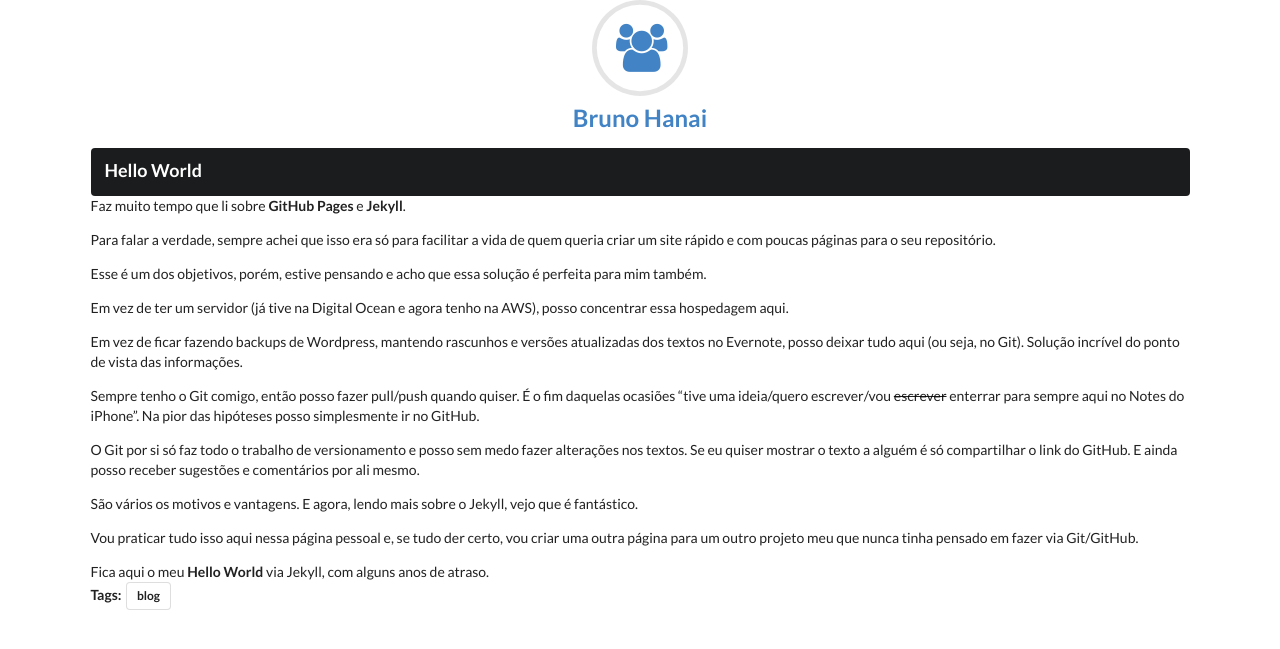
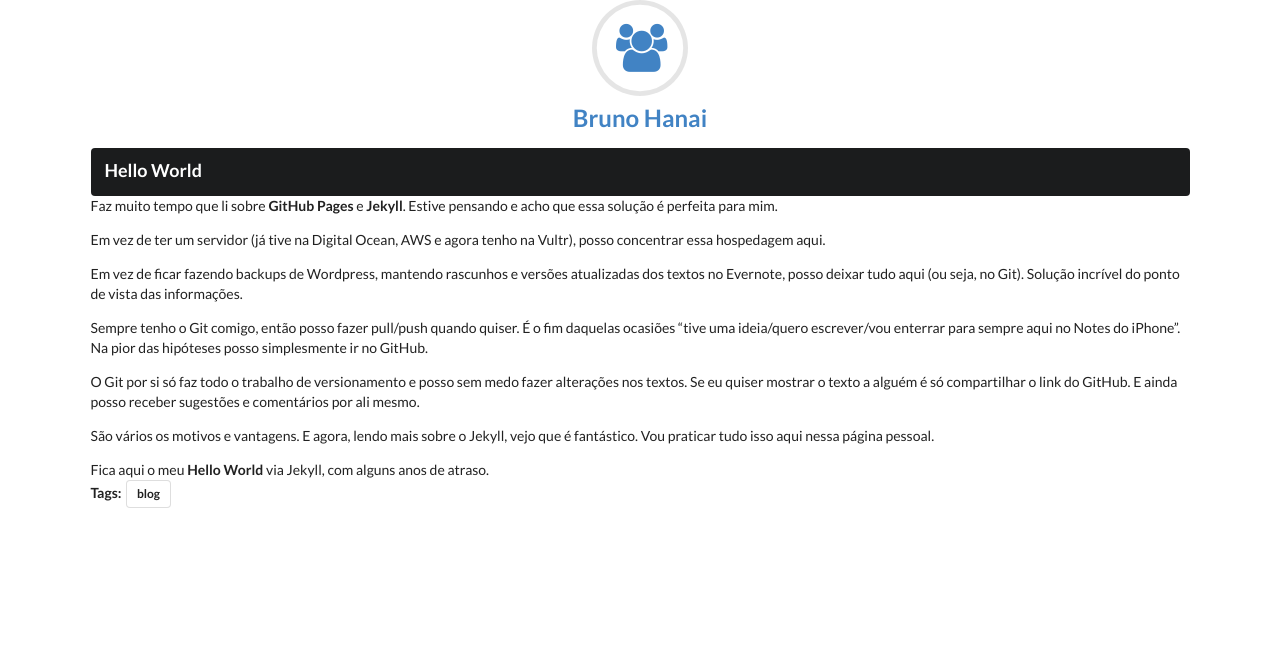
Before and after one commit to brunohanai/brunohanai.github.io, a Jekyll site: the page built from _posts/2016-11-24-hello-world.md, in a window 1280 px wide. Shown: the top 649 px of the page. Built offline with Jekyll 4.4.1, drawn with Linux system fonts in a browser that asks for light colours.

Commit message:
Ajusta o texto hello-world

```diff
--- a/_posts/2016-11-24-hello-world.md
+++ b/_posts/2016-11-24-hello-world.md
@@ -1,39 +1,25 @@
 ---
 layout: post
 title: Hello World
-category: blog
+category: Blog
 tags: [blog]
 ---
 
-Faz muito tempo que li sobre **GitHub Pages** e **Jekyll**.
+Faz muito tempo que li sobre **GitHub Pages** e **Jekyll**. Estive pensando e acho que essa solução é perfeita para mim.
 
-Para falar a verdade, sempre achei que isso era só para facilitar a vida de
-quem queria criar um site rápido e com poucas páginas para o seu repositório.
+Em vez de ter um servidor (já tive na Digital Ocean, AWS e agora tenho na Vultr), posso concentrar essa hospedagem aqui.
 
-Esse é um dos objetivos, porém, estive pensando e acho que essa solução é
-perfeita para mim também.
+Em vez de ficar fazendo backups de Wordpress, mantendo rascunhos e versões atualizadas dos textos no Evernote, posso
+deixar tudo aqui (ou seja, no Git). Solução incrível do ponto de vista das informações.
 
-Em vez de ter um servidor (já tive na Digital Ocean e agora tenho na AWS),
-posso concentrar essa hospedagem aqui.
-
-Em vez de ficar fazendo backups de Wordpress, mantendo rascunhos e versões
-atualizadas dos textos no Evernote, posso deixar tudo aqui (ou seja, no Git).
-Solução incrível do ponto de vista das informações.
-
-Sempre tenho o Git comigo, então posso fazer pull/push quando quiser. É o fim
-daquelas ocasiões "tive uma ideia/quero escrever/vou ~~escrever~~ enterrar para
-sempre aqui no Notes do iPhone". Na pior das hipóteses posso simplesmente ir no
+Sempre tenho o Git comigo, então posso fazer pull/push quando quiser. É o fim daquelas ocasiões "tive uma ideia/quero
+escrever/vou enterrar para sempre aqui no Notes do iPhone". Na pior das hipóteses posso simplesmente ir no
 GitHub.
 
-O Git por si só faz todo o trabalho de versionamento e posso sem medo fazer
-alterações nos textos. Se eu quiser mostrar o texto a alguém é só compartilhar
-o link do GitHub. E ainda posso receber sugestões e comentários por ali mesmo.
+O Git por si só faz todo o trabalho de versionamento e posso sem medo fazer alterações nos textos. Se eu quiser mostrar
+o texto a alguém é só compartilhar o link do GitHub. E ainda posso receber sugestões e comentários por ali mesmo.
 
-São vários os motivos e vantagens. E agora, lendo mais sobre o Jekyll, vejo que
-é fantástico.
-
-Vou praticar tudo isso aqui nessa página pessoal e, se tudo der certo, vou
-criar uma outra página para um outro projeto meu que nunca tinha pensado em
-fazer via Git/GitHub.
+São vários os motivos e vantagens. E agora, lendo mais sobre o Jekyll, vejo que é fantástico. Vou praticar tudo isso
+aqui nessa página pessoal.
 
 Fica aqui o meu **Hello World** via Jekyll, com alguns anos de atraso.
```
